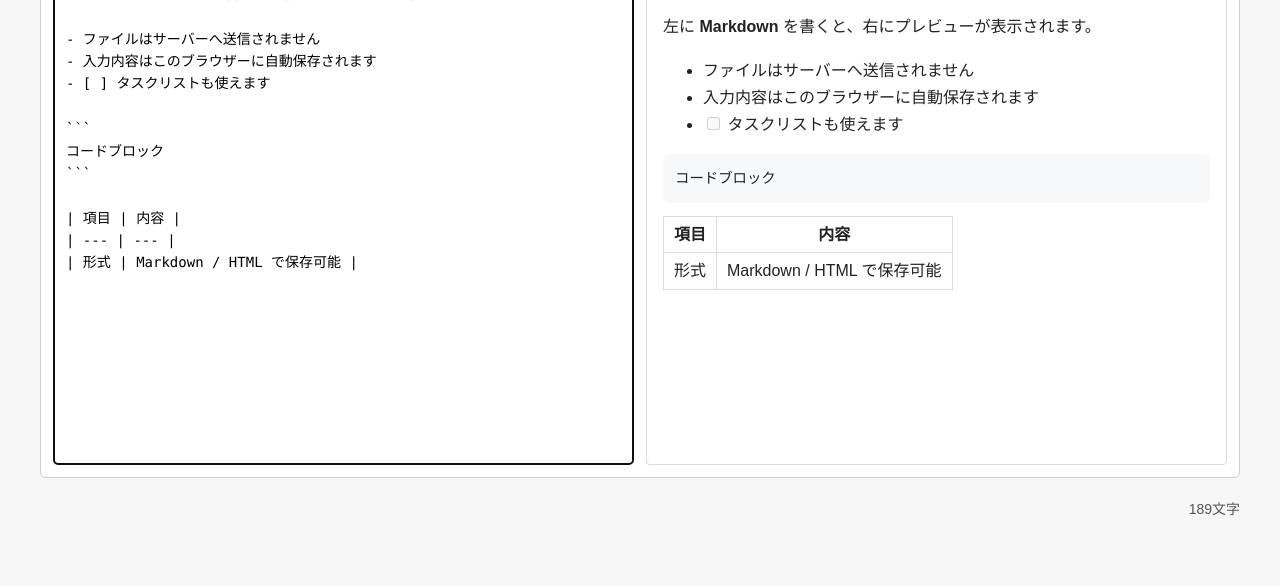
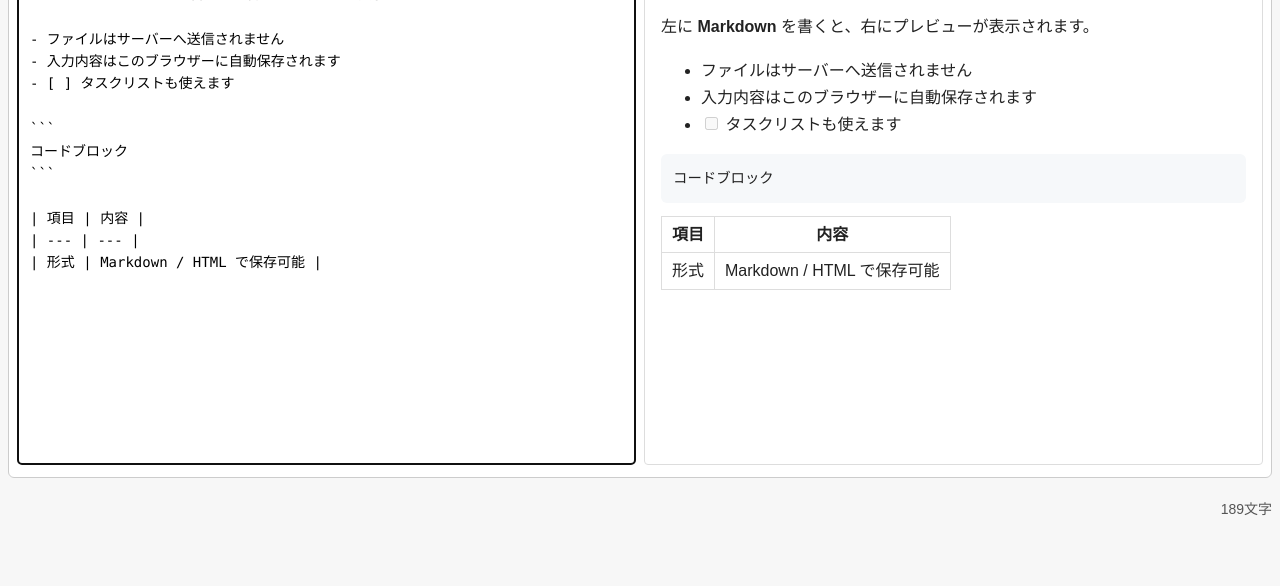
Before and after one commit to twinbird/utils, a website: page markdown-editor/index.html in a window 1280 px wide. Shown: the part 214-800 px from the top of the page. Drawn offline with Linux system fonts and the light colour scheme.

Commit message:
Widen Markdown editor to full width

```diff
--- a/markdown-editor/app.css
+++ b/markdown-editor/app.css
@@ -4,13 +4,12 @@
 
 body {
   font-family: Arial, sans-serif;
-  margin: 20px;
+  margin: 20px 8px;
   background: #f7f7f7;
   color: #222;
 }
 
 .container {
-  max-width: 1200px;
   margin: 0 auto;
 }
 
@@ -40,7 +39,7 @@ button {
 }
 
 .editor-area {
-  padding: 12px;
+  padding: 12px 8px;
   border: 1px solid #ccc;
   border-radius: 6px;
   background: #fff;
@@ -91,7 +90,7 @@ button {
 .panes {
   display: grid;
   grid-template-columns: 1fr 1fr;
-  gap: 12px;
+  gap: 8px;
 }
 
 #editor {
```
